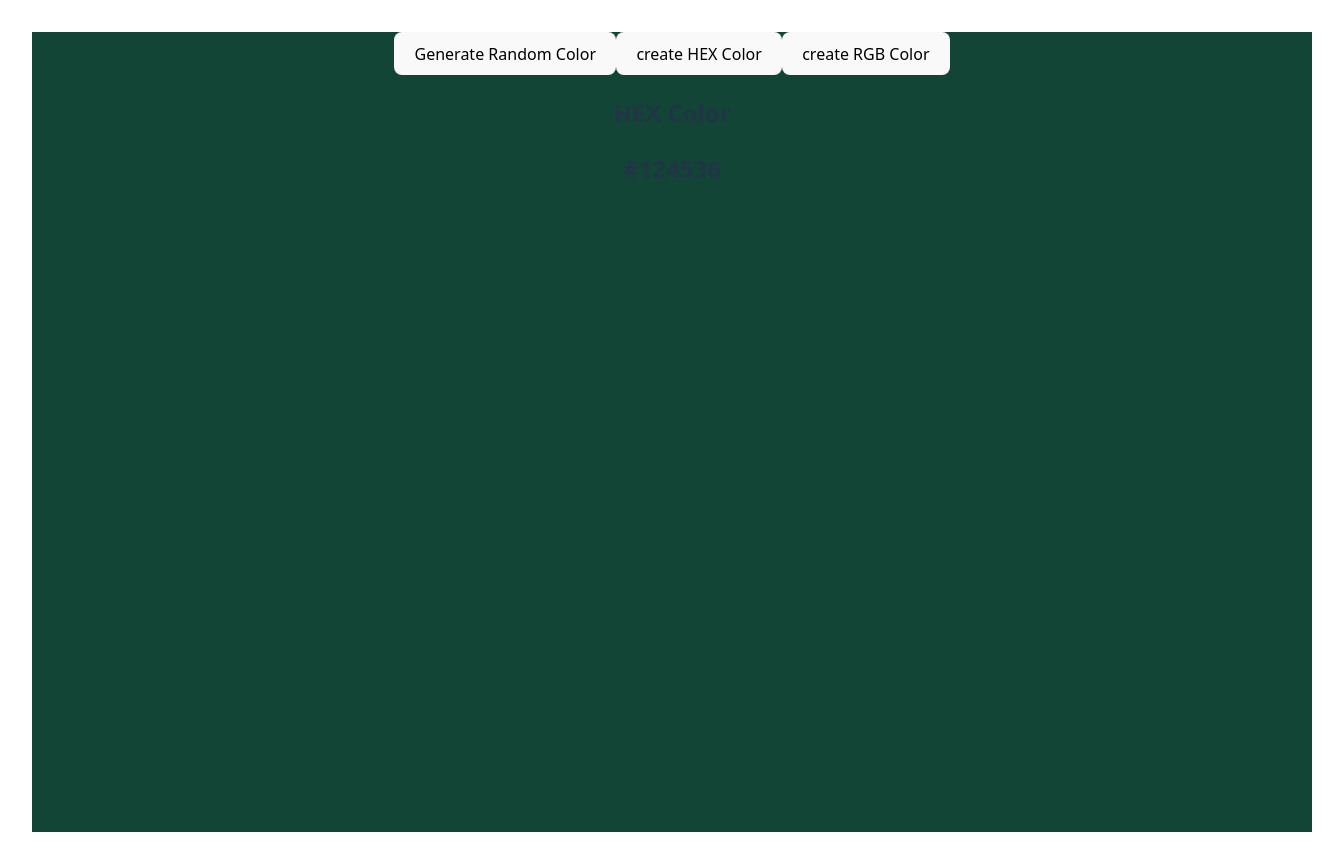
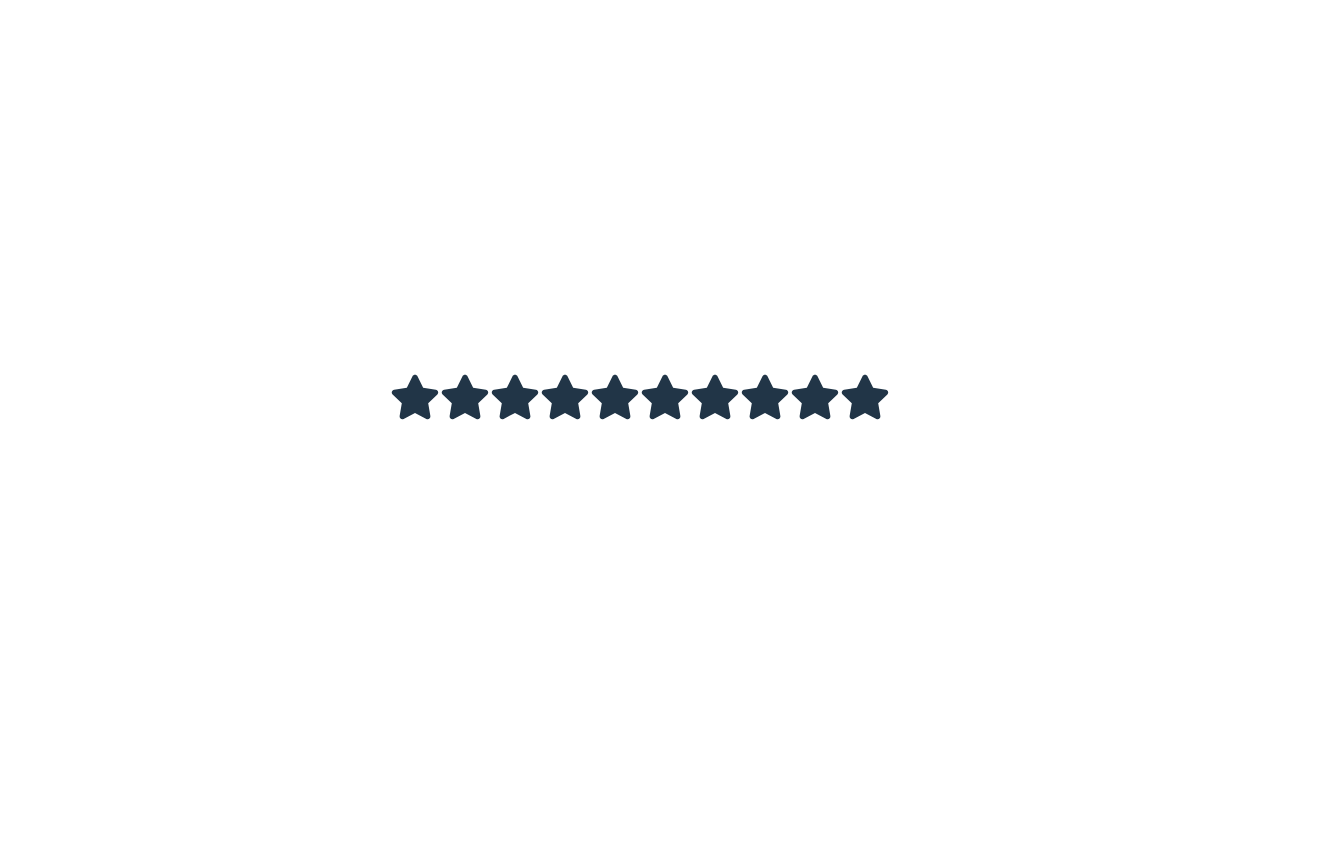
Before and after one commit to YashdeepN/reactjs-small-projects, a React (Vite) app in the folder project-01/reactjs-small-project-01/: page / in a window 1280 px wide. Shown: the whole page, 1344 px wide, since content can reach past the window. After the commit the page ends 800 px from the top, so only its background shows below. Built offline with nearby package versions, Linux system fonts and the light colour scheme.

Commit message:
implement star rating fully functional

```diff
--- a/project-01/reactjs-small-project-01/package.json
+++ b/project-01/reactjs-small-project-01/package.json
@@ -11,7 +11,9 @@
   },
   "dependencies": {
     "react": "^19.0.0",
-    "react-dom": "^19.0.0"
+    "react-dom": "^19.0.0",
+    "react-icon": "^1.0.0",
+    "react-icons": "^5.5.0"
   },
   "devDependencies": {
     "@eslint/js": "^9.21.0",
--- a/project-01/reactjs-small-project-01/src/App.jsx
+++ b/project-01/reactjs-small-project-01/src/App.jsx
@@ -1,12 +1,14 @@
 import "./App.css";
 import RandomColor from "./components/02-randomColor/RandomColor";
+import StarRating from "./components/03-starRating/StarRating";
 import Accordian from "./components/accordian/Accordian";
 
 function App() {
   return (
     <>
       {/* <Accordian /> */}
-      <RandomColor />
+      {/* <RandomColor /> */}
+      <StarRating numOfStars={10} />
     </>
   );
 }
--- /dev/null
+++ b/project-01/reactjs-small-project-01/src/components/03-starRating/StarRating.jsx
@@ -0,0 +1,27 @@
+import React, { useState } from "react";
+import { FaStar } from "react-icons/fa";
+
+const StarRating = ({ numOfStars }) => {
+  let [strClr, setStrClr] = useState(null);
+  const [currntSelectIndex, setCurrentSelectIndex] = useState(null);
+
+  function handleClick(i) {
+    setCurrentSelectIndex(i);
+    setStrClr("yellow");
+  }
+
+  return (
+    <div>
+      {[...Array(numOfStars)].map((_, index) => (
+        <FaStar
+          key={index}
+          size={50}
+          onClick={() => handleClick(index)}
+          color={index <= currntSelectIndex ? strClr : null}
+        />
+      ))}
+    </div>
+  );
+};
+
+export default StarRating;
```
Also changed, not shown: project-01/reactjs-small-project-01/src/components/03-starRating/style.css (added), 1 other file (tests, documents, lock files or other folders).
